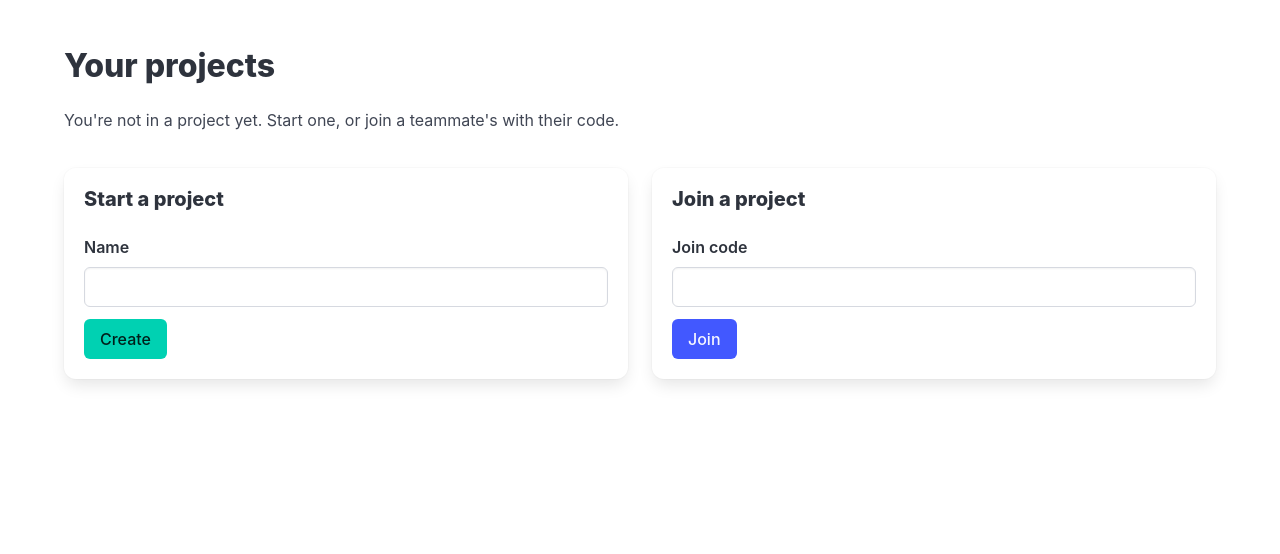
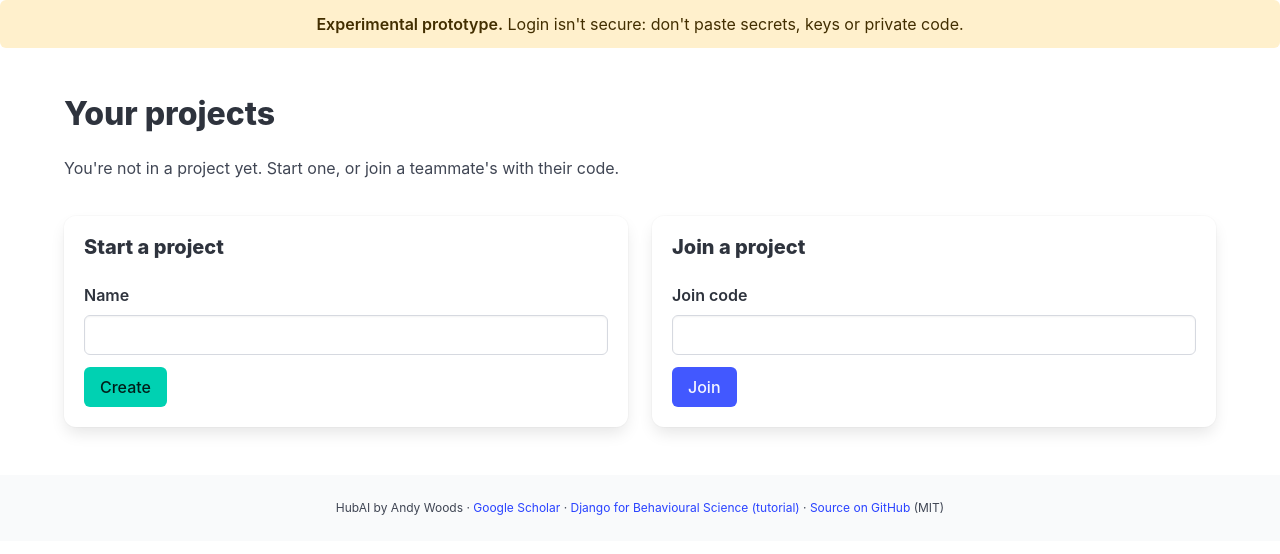
Before and after one commit to andytwoods/HubAI, a Django app: page / in a window 1280 px wide. Shown: the part 52-606 px from the top of the page. Run offline with Django 5.2, Linux system fonts and the light colour scheme; the visitor is signed in with stand-in values (Sample User, id 1); data that the repository does not hold is empty.

Commit message:
Add experimental-prototype banner and footer links (Scholar, Django tutorial, GitHub)
Co-Authored-By: Claude Opus 5.5 <noreply@anthropic.com>

```diff
--- a/hubai/templates/base.html
+++ b/hubai/templates/base.html
@@ -22,6 +22,9 @@
       </div>
     {% endif %}
   </nav>
+  <div class="notification is-warning is-light has-text-centered mb-0 py-3" role="note">
+    <strong>Experimental prototype.</strong> Login isn't secure: don't paste secrets, keys or private code.
+  </div>
   <main class="section">
     <div class="container">
       {% for message in messages %}
@@ -30,5 +33,15 @@
       {% block main %}{% block content %}{% endblock content %}{% endblock main %}
     </div>
   </main>
+  <footer class="footer py-5">
+    <div class="content has-text-centered is-size-7">
+      <p>
+        HubAI by Andy Woods ·
+        <a href="https://scholar.google.co.uk/citations?user=p5dUkQIAAAAJ&amp;hl=en" rel="noopener" target="_blank">Google Scholar</a> ·
+        <a href="https://andytwoods.github.io/django-for-behavioural-science/" rel="noopener" target="_blank">Django for Behavioural Science (tutorial)</a> ·
+        <a href="https://github.com/andytwoods/HubAI" rel="noopener" target="_blank">Source on GitHub</a> (MIT)
+      </p>
+    </div>
+  </footer>
 </body>
 </html>
```
